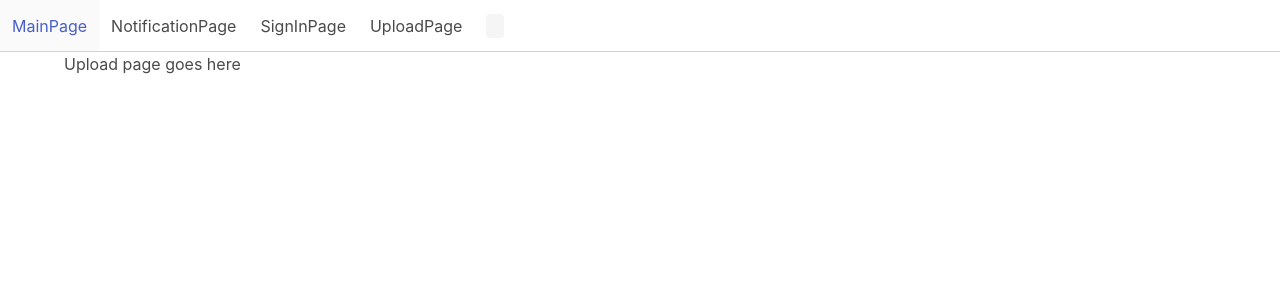
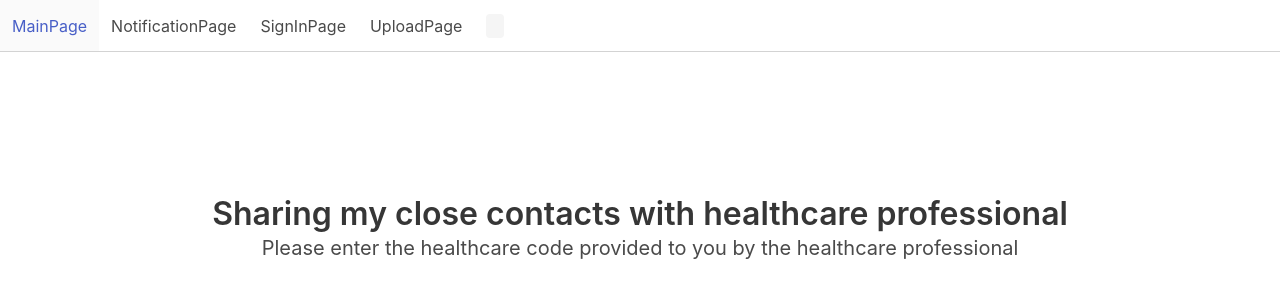
Before and after one commit to JoshuaBuditama/slowvid, a React (Create React App) app in the folder front-end/: page /upload in a window 1280 px wide. Shown: the top 300 px of the page. Built offline with nearby package versions, Linux system fonts and the light colour scheme.

Commit message:
Added the texts above the input box

```diff
--- a/front-end/src/pages/UploadPage.tsx
+++ b/front-end/src/pages/UploadPage.tsx
@@ -1,6 +1,18 @@
 import React from "react";
 import { RouteComponentProps } from "@reach/router";
 
-let Page = (props: RouteComponentProps) => <div>Upload page goes here</div>;
+let Page = (props: RouteComponentProps) => (
+<body>
+  {/**Container for the texts above the input box */}
+  <section className="section is-medium has-text-centered">
+    <div className="container">
+      <h1 className="title">Sharing my close contacts with healthcare professional</h1>
+      <h2 className="subtitle">
+        Please enter the healthcare code provided to you by the healthcare professional
+      </h2>
+    </div>
+  </section>
+</body>
+);
 
 export default Page;
```
